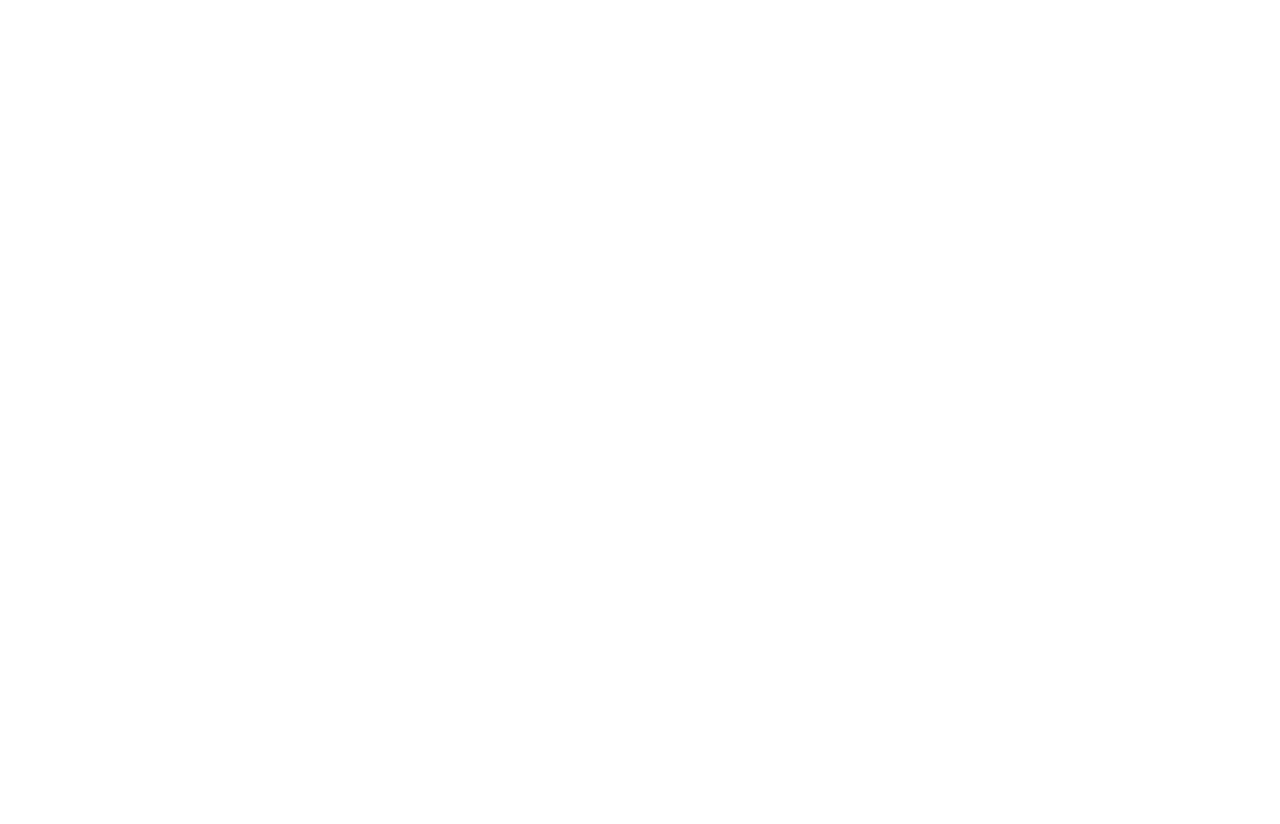
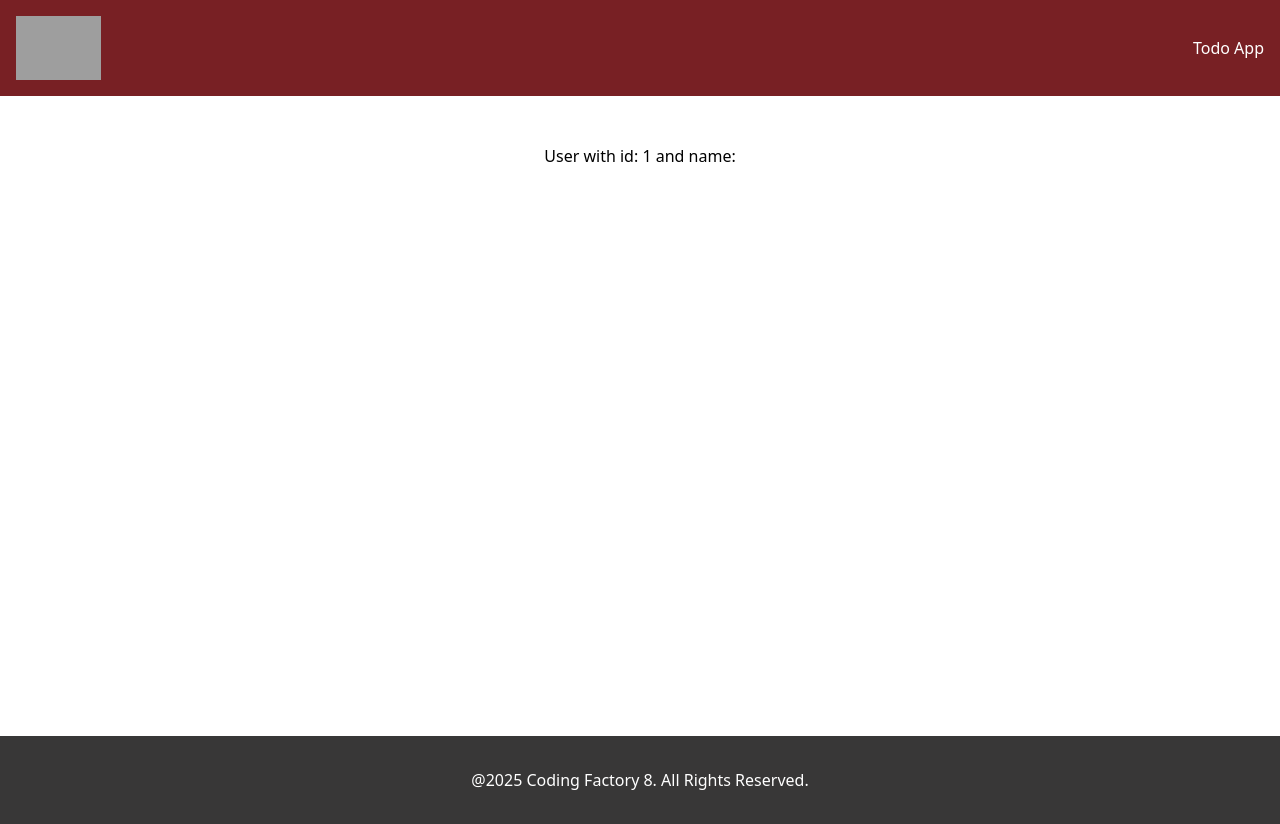
Before and after one commit to Petroslyros/cf8-react-introduction, a React app: page /users/1 in a window 1280 px wide. Before the commit this address had no page. Before the commit the page ends 800 px from the top, so only its background shows below. Built offline with nearby package versions, Linux system fonts and the light colour scheme; grey boxes are pictures that could not be loaded; the HTML template or start-up script is replaced by a standard one.

Commit message:
feat: add routers and UserPage

```diff
--- a/src/App.tsx
+++ b/src/App.tsx
@@ -26,6 +26,9 @@
 import NameChanger from "./components/NameChanger.tsx";
 import HomePage from "./pages/HomePage.tsx";
 import Timer from "./components/Timer.tsx";
+import RouterLayout from "./components/RouterLayout.tsx";
+import path from "path";
+import UserPage from "./components/UserPage.tsx";
 
 
 
@@ -84,12 +87,29 @@
     <BrowserRouter >
        <Routes>
            <Route index element={<HomePage/>} />
-         <Route path="name-changer" element={<NameChanger/>}/>
-           <Route path="time" element={<Timer/>} />
+         {/*<Route path="name-changer" element={<NameChanger/>}/>*/}
+         {/*  <Route path="time" element={<Timer/>} />*/}
+        <Route path="examples">
+            <Route path="name-changer" element={<NameChanger/>}/>
+            <Route path="timer" element={<Timer/>}/>
+
+        </Route>
+
+           {/*<Route path="users/:userId" element={UserPage/>}/>*/}
+
+           {/*<Route path="files/*" element={<FilePage />} />*/}
+
+           <Route element={<RouterLayout/>}>
+            <Route path="users">
+            <Route path=":userId">
+                <Route index element={<UserPage/>}/>
+                {/*<Route path="accounts" element={<UserAccountsPage/>}/>*/}
+            </Route>
+             </Route>
+
+        </Route>
 
        </Routes>
-
-
     </BrowserRouter>
 
     </>
--- /dev/null
+++ b/src/components/Footer.tsx
@@ -0,0 +1,14 @@
+
+const Footer = () => {
+    const currentYear: number = new Date().getFullYear();
+    return (
+        <>
+            <footer className="bg-cf-dark-gray text-white">
+                <div className="container mx-auto py-8 text-center">
+                    @{currentYear} Coding Factory 8. All Rights Reserved.
+                </div>
+            </footer>
+        </>
+    )
+}
+export default Footer;
--- /dev/null
+++ b/src/components/Header.tsx
@@ -0,0 +1,18 @@
+const Header = () => {
+    return (
+        <>
+            <header className="bg-cf-dark-red w-full fixed">
+                <div className="container mx-auto px-4 flex items-center justify-between">
+                    <img className="my-4 h-16"
+                         src="https://codingfactory.aueb.gr/sites/all/themes/cf_theme/logo.png"
+                         alt="CF Logo"
+                    />
+                    <div className="flex gap-4 text-white font-medium">
+                        Todo App
+                    </div>
+                </div>
+            </header>
+        </>
+    )
+}
+export default Header;
--- /dev/null
+++ b/src/components/Layout.tsx
@@ -0,0 +1,21 @@
+
+import Header from "./Header.tsx";
+import Footer from "./Footer.tsx";
+
+interface LayoutProps {
+    children: React.ReactNode;
+}
+
+const Layout = ({children}: LayoutProps) => {
+    return (
+        <>
+            <Header />
+            <div className="container mx-auto pt-24 min-h-[92vh]">
+                {children}
+            </div>
+            <Footer />
+        </>
+    )
+}
+
+export default Layout;
--- /dev/null
+++ b/src/components/RouterLayout.tsx
@@ -0,0 +1,18 @@
+import Header from "./Header.tsx";
+import Footer from "./Footer.tsx";
+import {Outlet} from "react-router";
+
+const RouterLayout = () => {
+    return (
+        <>
+            <>
+                <Header />
+                <div className="container mx-auto pt-24 min-h-[92vh]">
+                    <Outlet/>
+                </div>
+                <Footer />
+            </>
+        </>)
+}
+
+export default RouterLayout;
--- /dev/null
+++ b/src/components/UserPage.tsx
@@ -0,0 +1,22 @@
+import {useParams, useSearchParams} from "react-router";
+import {useEffect} from "react";
+
+
+const UserPage = () => {
+const {userId} = useParams();
+const [searchParams, setSeachParams ] = useSearchParams();
+
+const name = searchParams.get("name");
+
+useEffect(() => {
+    document.title = `CF8 User id: ${ userId }`;
+}, [userId]);
+
+    return (
+        <>
+        <h1 className="text-center mt-12">User with id: {userId} and name:  {name}</h1>
+        </>
+    )
+}
+
+export default UserPage
--- a/src/pages/HomePage.tsx
+++ b/src/pages/HomePage.tsx
@@ -1,19 +1,36 @@
-import {Link, NavLink} from "react-router";
+import {Link} from "react-router";
+import {useEffect} from "react";
 
 const Homepage = () => {
+    const links = [
+        {path: "/", label: "Home Page"},
+        {path: "/name-changer", label: "Name Changer example"},
+        {path: "/examples/timer", label: "Timer Example"}
+    ];
+
+    useEffect(() => {
+        document.title = "CF8 Home Page";
+    }, []);
+
+
     return (
         <>
         <h1 className="text-2xl text-center my-12">Home Page</h1>
           <div className="text-center">
+              {links.map((link) => (
+                  <Link
+                  key={link.path}
+                  to={link.path}
+                  className="bg-gray-200 w-full px-4 py-2 rounded" >
+                      {link.label}
+                  </Link>
+              ))}
               <Link
               className="bg-gray-200 w-full px-4 py-2 rounded"
-              to="/name-changer">Name changer example
+              to="/examples/name-changer">Name changer example
               </Link>
 
-              <NavLink
-                  className="bg-gray-200 w-full px-4 py-2 rounded"
-                  to="/name-changer">Name changer example
-              </NavLink>
+
           </div>
 
         </>
```
